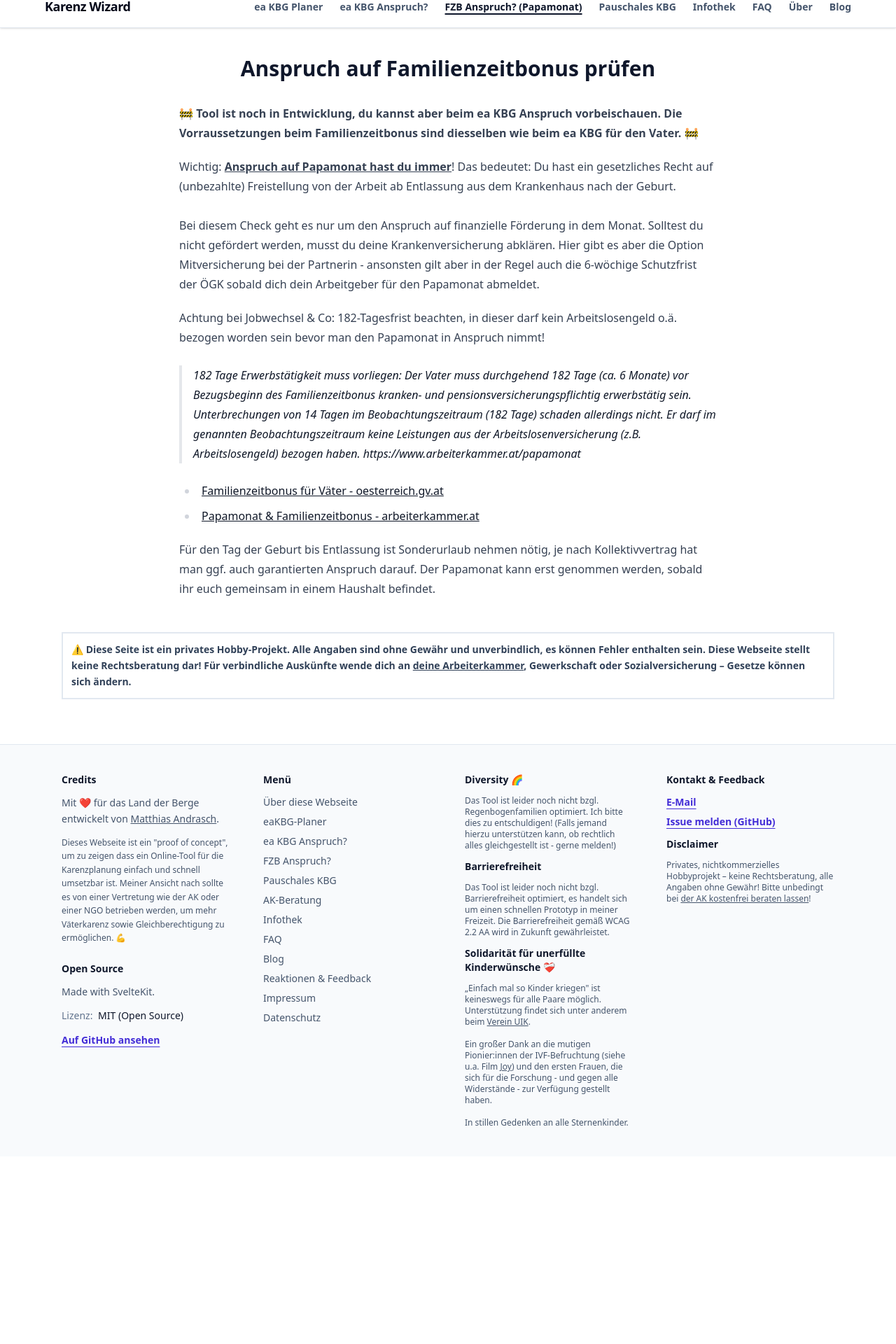
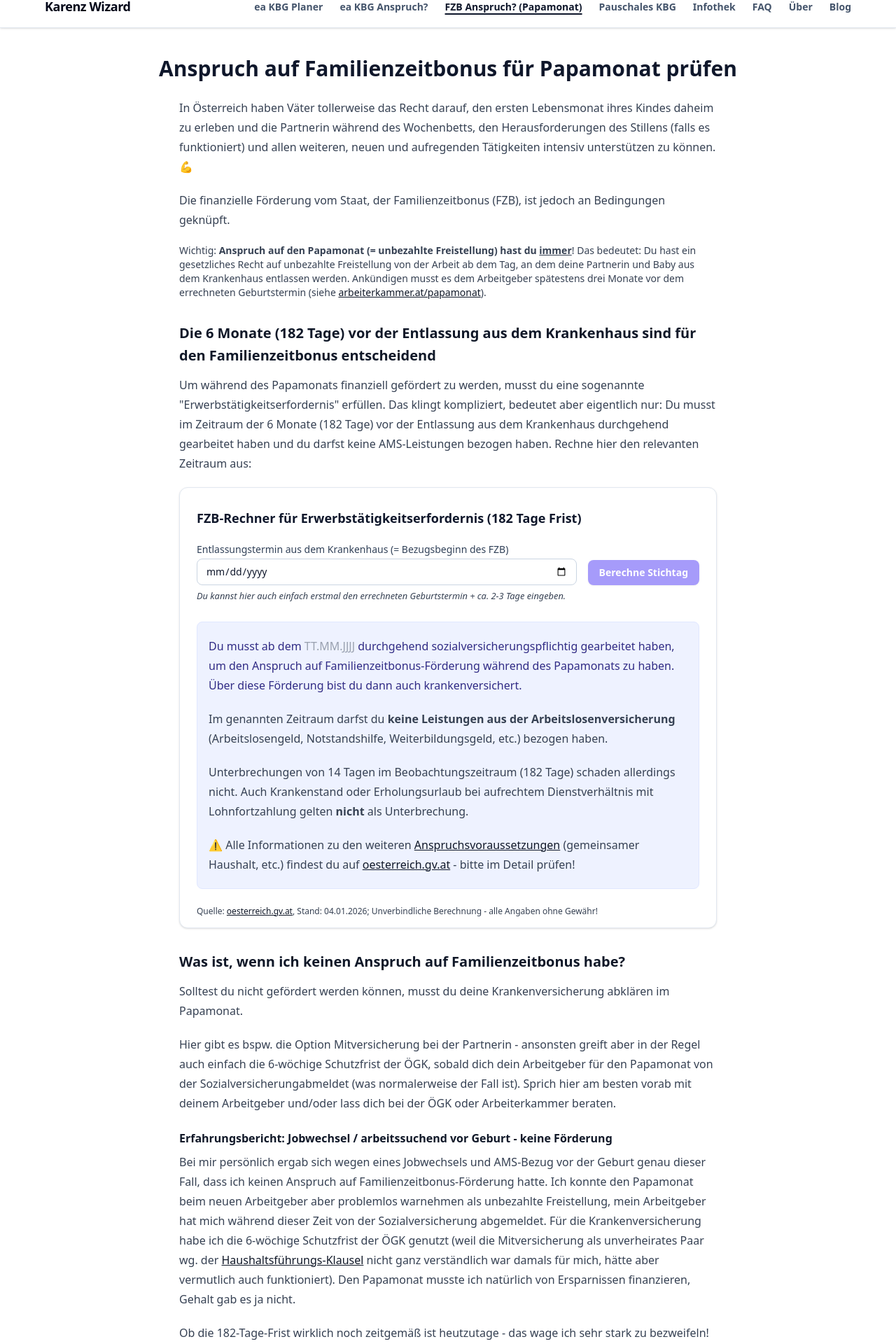
Before and after one commit to mandrasch/karenz-wizard, a SvelteKit app: page /fzb-anspruch in a window 1280 px wide. Shown: the part 154-2074 px from the top of the page at 70% size. Before the commit the page ends 1806 px from the top, so only its background shows below. Built offline with nearby package versions, Linux system fonts and the light colour scheme.

Commit message:
feat: new, simple fzb calculator (papamonat)

```diff
--- /dev/null
+++ b/src/lib/components/EligibiltyDateCalculator.svelte
@@ -0,0 +1,89 @@
+<script lang="ts">
+	let dateStr = $state('');
+	let resultDate = $state<string | null>(null);
+
+	const calculateDate = () => {
+		if (!dateStr) return;
+		const inputDate = new Date(dateStr);
+		const calculatedDate = new Date(inputDate);
+		calculatedDate.setDate(inputDate.getDate() - 182);
+
+		resultDate = calculatedDate.toLocaleDateString('de-DE', {
+			year: 'numeric',
+			month: '2-digit',
+			day: '2-digit'
+		});
+	};
+</script>
+
+<div class="rounded-xl border border-slate-200 bg-white px-6 shadow-sm">
+	<h3 class="mb-4 text-lg font-semibold text-slate-900">
+		FZB-Rechner für Erwerbstätigkeitserfordernis (182 Tage Frist)
+	</h3>
+
+	<div class="grid gap-4 md:grid-cols-[1fr_auto] md:items-end">
+		<div class="space-y-2">
+			<label for="calc-date" class="text-sm font-medium text-slate-700">
+				Entlassungstermin aus dem Krankenhaus (= Bezugsbeginn des FZB)
+			</label>
+			<input
+				id="calc-date"
+				type="date"
+				bind:value={dateStr}
+				class="w-full rounded-lg border border-slate-300 px-3 py-2 text-sm text-slate-900 focus:ring-2 focus:ring-indigo-500 focus:outline-none"
+			/>
+		</div>
+		<button
+			onclick={calculateDate}
+			disabled={!dateStr}
+			class="rounded-lg bg-indigo-600 px-4 py-2 text-sm font-semibold text-white shadow-sm hover:bg-indigo-500 focus-visible:outline focus-visible:outline-2 focus-visible:outline-offset-2 focus-visible:outline-indigo-600 disabled:cursor-not-allowed disabled:opacity-50"
+		>
+			Berechne Stichtag
+		</button>
+	</div>
+	<small
+		><i
+			>Du kannst hier auch einfach erstmal den errechneten Geburtstermin + ca. 2-3 Tage eingeben.</i
+		></small
+	>
+
+	<div class="mt-6 mb-6 rounded-lg border border-indigo-100 bg-indigo-50 px-4">
+		<p class="text-indigo-900">
+			Du musst ab dem <span class={resultDate ? 'font-bold' : 'text-gray-400'}
+				>{resultDate ?? 'TT.MM.JJJJ'}</span
+			> durchgehend sozialversicherungspflichtig gearbeitet haben, um den Anspruch auf Familienzeitbonus-Förderung
+			während des Papamonats zu haben. Über diese Förderung bist du dann auch krankenversichert.
+		</p>
+		<p>
+			Im genannten Zeitraum darfst du <b>keine Leistungen aus der Arbeitslosenversicherung</b>
+			(Arbeitslosengeld, Notstandshilfe, Weiterbildungsgeld, etc.) bezogen haben.
+		</p>
+		<p>
+			Unterbrechungen von 14 Tagen im Beobachtungszeitraum (182 Tage) schaden allerdings nicht. Auch
+			Krankenstand oder Erholungsurlaub bei aufrechtem Dienstverhältnis mit Lohnfortzahlung gelten <b
+				>nicht</b
+			> als Unterbrechung.
+		</p>
+
+		<p>
+			⚠️ Alle Informationen zu den weiteren <a
+				href="https://www.oesterreich.gv.at/de/themen/familie_und_partnerschaft/finanzielle-unterstuetzungen/Seite.080623#Vorauss"
+				target="_blank"
+				class="underline">Anspruchsvoraussetzungen</a
+			>
+			(gemeinsamer Haushalt, etc.) findest du auf
+			<a
+				href="https://www.oesterreich.gv.at/de/themen/familie_und_partnerschaft/finanzielle-unterstuetzungen/Seite.080623#Vorauss"
+				target="_blank"
+				class="underline">oesterreich.gv.at</a
+			> - bitte im Detail prüfen!
+		</p>
+	</div>
+	<p class="text-xs">
+		Quelle: <a
+			href="https://www.oesterreich.gv.at/de/themen/familie_und_partnerschaft/finanzielle-unterstuetzungen/Seite.080623#Vorauss"
+			target="_blank"
+			class="underline">oesterreich.gv.at</a
+		>, Stand: 04.01.2026; Unverbindliche Berechnung - alle Angaben ohne Gewähr!
+	</p>
+</div>
--- a/src/routes/fzb-anspruch/+page.svelte
+++ b/src/routes/fzb-anspruch/+page.svelte
@@ -1,136 +1,112 @@
 <script lang="ts">
-	let toolAvailable = false;
-
-	let dueDateStr = $state();
-	let fatherJobStart = $state();
-	let fatherNoBenefits = $state(false);
-
-	const addDays = (date: Date, days: number) => {
-		const next = new Date(date);
-		next.setDate(next.getDate() + days);
-		return next;
-	};
-
-	const daysBetween = (a: Date, b: Date) => Math.floor((a.getTime() - b.getTime()) / 86_400_000);
-
-	const dueDate = $derived(() => (dueDateStr ? new Date(`${dueDateStr}T00:00:00`) : null));
-	const fatherJobStartDate = $derived(() =>
-		fatherJobStart ? new Date(`${fatherJobStart}T00:00:00`) : null
-	);
-
-	const mutterschutzStart = $derived(() => (dueDate ? addDays(dueDate, -56) : null));
-
-	const fatherEligible = $derived(() => {
-		if (!dueDate || !fatherJobStartDate) return false;
-		if (!fatherNoBenefits) return false;
-		return daysBetween(dueDate, fatherJobStartDate) >= 182;
-	});
-
-	const badgeClass = (ok: boolean) =>
-		ok
-			? 'inline-flex items-center rounded-full border border-emerald-300 bg-emerald-50 px-3 py-1 text-xs font-semibold text-emerald-700'
-			: 'inline-flex items-center rounded-full border border-rose-300 bg-rose-50 px-3 py-1 text-xs font-semibold text-rose-700';
-	const badgeLabel = (ok: boolean) =>
-		ok ? 'Ja – vorauss. Anspruch' : 'Nein – vorauss. kein Anspruch';
+	import EligibiltyDateCalculator from '$lib/components/EligibiltyDateCalculator.svelte';
 </script>
 
 <section class="content">
 	<header class="mt-10 text-center">
-		<h1 class="text-3xl font-semibold text-slate-900">Anspruch auf Familienzeitbonus prüfen</h1>
+		<h1 class="text-3xl font-semibold text-slate-900">
+			Anspruch auf Familienzeitbonus für Papamonat prüfen
+		</h1>
 	</header>
-	<div class="prose mx-auto mt-6 max-w-3xl">
-		{#if toolAvailable}
-			<div
-				class="mt-8 grid gap-3 rounded-xl border border-slate-200 bg-slate-50 px-4 py-3 md:grid-cols-[220px_1fr] md:items-center"
-			>
-				<label for="due" class="text-sm font-semibold text-slate-900"
-					>Errechneter Geburtstermin</label
-				>
-				<input
-					id="due"
-					type="date"
-					bind:value={dueDateStr}
-					class="w-full rounded-lg border border-slate-300 px-3 py-2 text-sm text-slate-900 focus:ring-2 focus:ring-indigo-500 focus:outline-none"
-				/>
-			</div>
-
-			<section
-				class="mt-6 space-y-4 rounded-2xl border border-slate-200 bg-white px-5 py-5 shadow-sm"
-			>
-				<h2 class="text-lg font-semibold text-slate-900">
-					Hat der Vater Anspruch auf Familienzeitbonus-Geld während Papamonat?
-				</h2>
-				<div class="space-y-4 text-sm text-slate-600">
-					<p class="text-sm text-slate-500">
-						Hier erscheint die Detailprüfung zum Familienzeitbonus (Papamonat).
-					</p>
-					<div>
-						<h3 class="text-sm font-semibold text-slate-900">Arbeitssituation – Vater</h3>
-						<div class="mt-3 grid gap-3">
-							<label class="text-sm font-medium text-slate-900">Beschäftigungsbeginn</label>
-							<input
-								type="date"
-								bind:value={fatherJobStart}
-								class="w-full rounded-lg border border-slate-300 px-3 py-2 text-sm text-slate-900 focus:ring-2 focus:ring-indigo-500 focus:outline-none"
-							/>
-
-							<label class="flex items-center gap-2 text-sm text-slate-700">
-								<input
-									type="checkbox"
-									bind:checked={fatherNoBenefits}
-									class="h-4 w-4 rounded border-slate-300 text-indigo-600 focus:ring-indigo-500"
-								/>
-								In den letzten 182 Tagen keine Leistungen (AMS/Notstand/Weiterbildungsgeld)
-							</label>
-						</div>
-					</div>
-					<div class={badgeClass(fatherEligible)}>{badgeLabel(fatherEligible)}</div>
-				</div>
-			</section>
-		{:else}
-			<p class="mt-8 font-semibold">
-				🚧 Tool ist noch in Entwicklung, du kannst aber beim ea KBG Anspruch vorbeischauen. Die
-				Vorraussetzungen beim Familienzeitbonus sind diesselben wie beim ea KBG für den Vater. 🚧
-			</p>
-		{/if}
-		<p class="my-6">
-			Wichtig: <u><b>Anspruch auf Papamonat hast du immer</b></u>! Das bedeutet: Du hast ein gesetzliches Recht auf
-			(unbezahlte) Freistellung von der Arbeit ab Entlassung aus dem Krankenhaus nach der Geburt.
-			<br /><br />
-			Bei diesem Check geht es nur um den Anspruch auf finanzielle Förderung in dem Monat. Solltest du
-			nicht gefördert werden, musst du deine Krankenversicherung abklären. Hier gibt es aber die Option
-			Mitversicherung bei der Partnerin - ansonsten gilt aber in der Regel auch die 6-wöchige Schutzfrist
-			der ÖGK sobald dich dein Arbeitgeber für den Papamonat abmeldet.
+	<div class="mx-auto prose mt-6 max-w-3xl">
+		<p>
+			In Österreich haben Väter tollerweise das Recht darauf, den ersten Lebensmonat ihres Kindes
+			daheim zu erleben und die Partnerin während des Wochenbetts, den Herausforderungen des
+			Stillens (falls es funktioniert) und allen weiteren, neuen und aufregenden Tätigkeiten
+			intensiv unterstützen zu können. 💪
 		</p>
 		<p>
-			Achtung bei Jobwechsel & Co: 182-Tagesfrist beachten, in dieser darf kein Arbeitslosengeld
-			o.ä. bezogen worden sein bevor man den Papamonat in Anspruch nimmt!
+			Die finanzielle Förderung vom Staat, der Familienzeitbonus (FZB), ist jedoch an Bedingungen
+			geknüpft.
 		</p>
-		<blockquote>
-			182 Tage Erwerbstätigkeit muss vorliegen: Der Vater muss durchgehend 182 Tage (ca. 6 Monate)
-			vor Bezugsbeginn des Familienzeitbonus kranken- und pensionsversicherungspflichtig
-			erwerbstätig sein. Unterbrechungen von 14 Tagen im Beobachtungszeitraum (182 Tage) schaden
-			allerdings nicht. Er darf im genannten Beobachtungszeitraum keine Leistungen aus der
-			Arbeitslosenversicherung (z.B. Arbeitslosengeld) bezogen haben.
-			<cite>https://www.arbeiterkammer.at/papamonat</cite>
-		</blockquote>
+		<p class="my-6 text-sm">
+			Wichtig: <b>Anspruch auf den Papamonat (= unbezahlte Freistellung) hast du <u>immer</u></b>!
+			Das bedeutet: Du hast ein gesetzliches Recht auf unbezahlte Freistellung von der Arbeit ab dem
+			Tag, an dem deine Partnerin und Baby aus dem Krankenhaus entlassen werden. Ankündigen musst es
+			dem Arbeitgeber spätestens drei Monate vor dem errechneten Geburtstermin (siehe
+			<a href="https://www.arbeiterkammer.at/papamonat">arbeiterkammer.at/papamonat</a>).
+		</p>
+
+		<h3>
+			Die 6 Monate (182 Tage) vor der Entlassung aus dem Krankenhaus sind für den Familienzeitbonus
+			entscheidend
+		</h3>
+		<p>
+			Um während des Papamonats finanziell gefördert zu werden, musst du eine sogenannte
+			"Erwerbstätigkeitserfordernis" erfüllen. Das klingt kompliziert, bedeutet aber eigentlich nur:
+			Du musst im Zeitraum der 6 Monate (182 Tage) vor der Entlassung aus dem Krankenhaus
+			durchgehend gearbeitet haben und du darfst keine AMS-Leistungen bezogen haben. Rechne hier den
+			relevanten Zeitraum aus:
+		</p>
+
+		<EligibiltyDateCalculator />
+
+		<h3>Was ist, wenn ich keinen Anspruch auf Familienzeitbonus habe?</h3>
+		<p>
+			Solltest du nicht gefördert werden können, musst du deine Krankenversicherung abklären im
+			Papamonat.
+		</p>
+		<p>
+			Hier gibt es bspw. die Option Mitversicherung bei der Partnerin - ansonsten greift aber in der
+			Regel auch einfach die 6-wöchige Schutzfrist der ÖGK, sobald dich dein Arbeitgeber für den
+			Papamonat von der Sozialversicherungabmeldet (was normalerweise der Fall ist). Sprich hier am
+			besten vorab mit deinem Arbeitgeber und/oder lass dich bei der ÖGK oder Arbeiterkammer
+			beraten.
+		</p>
+		<h4>Erfahrungsbericht: Jobwechsel / arbeitssuchend vor Geburt - keine Förderung</h4>
+		<p>
+			Bei mir persönlich ergab sich wegen eines Jobwechsels und AMS-Bezug vor der Geburt genau
+			dieser Fall, dass ich keinen Anspruch auf Familienzeitbonus-Förderung hatte. Ich konnte den
+			Papamonat beim neuen Arbeitgeber aber problemlos warnehmen als unbezahlte Freistellung, mein
+			Arbeitgeber hat mich während dieser Zeit von der Sozialversicherung abgemeldet. Für die
+			Krankenversicherung habe ich die 6-wöchige Schutzfrist der ÖGK genutzt (weil die
+			Mitversicherung als unverheirates Paar wg. der <a
+				href="blog/antwort-presseanfrage-oegk-unbezahlte-karenz-mitversicherung/"
+				class="underline">Haushaltsführungs-Klausel</a
+			> nicht ganz verständlich war damals für mich, hätte aber vermutlich auch funktioniert). Den Papamonat
+			musste ich natürlich von Ersparnissen finanzieren, Gehalt gab es ja nicht.
+		</p>
+		<p>
+			Ob die 182-Tage-Frist wirklich noch zeitgemäß ist heutzutage - das wage ich sehr stark zu
+			bezweifeln!
+		</p>
+
+		<h3>Mehr Informationen, Mustertext und Fristen zur Beantragung</h3>
 		<ul>
+			<li>
+				<a href="https://www.arbeiterkammer.at/papamonat"
+					>Papamonat & Familienzeitbonus - arbeiterkammer.at</a
+				>
+			</li>
+			<li>
+				YouTube-Video: Papamonat in Österreich | Meldung, Antrag & Geld<a
+					href="https://www.youtube.com/watch?v=IMUBAZGAER8"
+					aria-label="YouTube-Video: Papamonat in Österreich | Meldung, Antrag & Geld"
+				>
+					<img src="/ak_video_thumbnail_papamonat.jpg" alt="" class="mt-1" />
+				</a>
+			</li>
 			<li>
 				<a
 					href="https://www.oesterreich.gv.at/de/themen/familie_und_partnerschaft/finanzielle-unterstuetzungen/Seite.080623"
 					>Familienzeitbonus für Väter - oesterreich.gv.at</a
 				>
 			</li>
-			<li>
-				<a href="https://www.arbeiterkammer.at/papamonat"
-					>Papamonat & Familienzeitbonus - arbeiterkammer.at</a
-				>
-			</li>
 		</ul>
+		<h3>Pro-Tipp: Urlaubstage aufheben / Sonderurlaub abklären für KH-Aufenthalt</h3>
+		<p>Ich dachte zuerst, der Papamonat gilt ab Geburt.</p>
 		<p>
-			Für den Tag der Geburt bis Entlassung ist Sonderurlaub nehmen nötig, je nach Kollektivvertrag
-			hat man ggf. auch garantierten Anspruch darauf. Der Papamonat kann erst genommen werden,
-			sobald ihr euch gemeinsam in einem Haushalt befindet.
+			Stattdessen gilt das Recht auf Freistellung aber erst, sobald ihr euch gemeinsam in einem
+			Haushalt befindet. Sprich mit der Entlassung der Partnerin sowie eures Babies aus dem
+			Krankenhaus.
+		</p>
+		<p>
+			Für den Tag der Geburt sowie die Tage bis zur Entlassung kannst du abklären, ob dir ggf.
+			Sonderurlaub im Kollektivertrag zusteht (falls für dich ein Kollektivvertrag gilt).
+		</p>
+		<p>
+			Ansonsten solltest du dir ein paar Urlaubstage aufheben, um deine Partnerin auch im
+			Krankenhaus unterstützen zu können nach der Geburt.
 		</p>
 	</div>
 </section>
```
Also changed, not shown: static/ak_video_thumbnail_papamonat.jpg (added).
